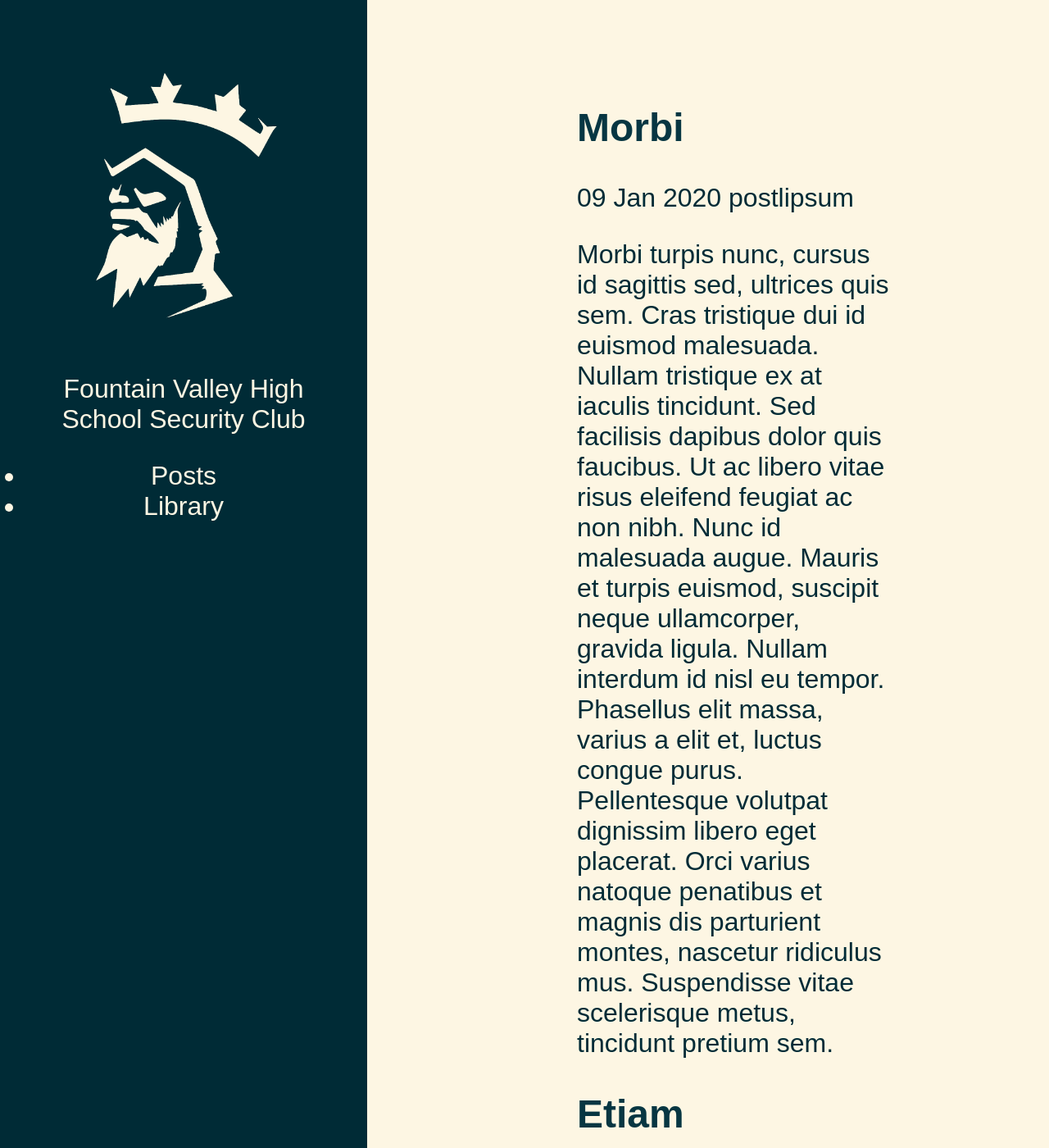
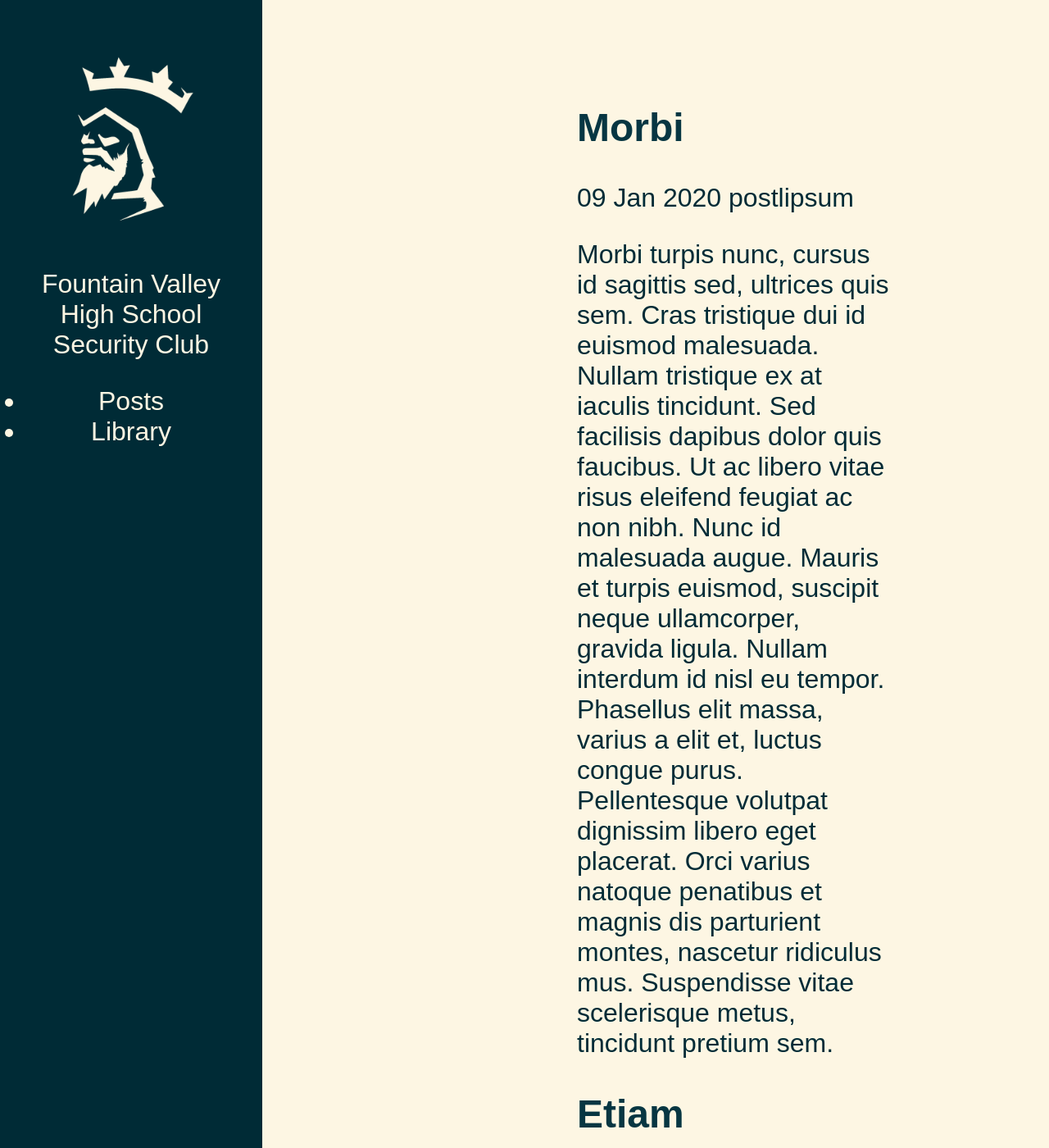
Before and after one commit to FVHSsec/fvhssec.github.io, a Jekyll site: the page built from index.md, in a window 1280 px wide and 1400 px high. Shown: the whole window at 82% size. Built offline with Jekyll 4.4.1, drawn with Linux system fonts in a browser that asks for light colours.

Commit message:
Update overlay.css

```diff
--- a/assets/css/overlay.css
+++ b/assets/css/overlay.css
@@ -27,7 +27,7 @@
         top : 0;
         left : 0;
         bottom : 0;
-        max-width : 30%;
+        max-width : 20%;
 
         text-align : center;
     }
```
